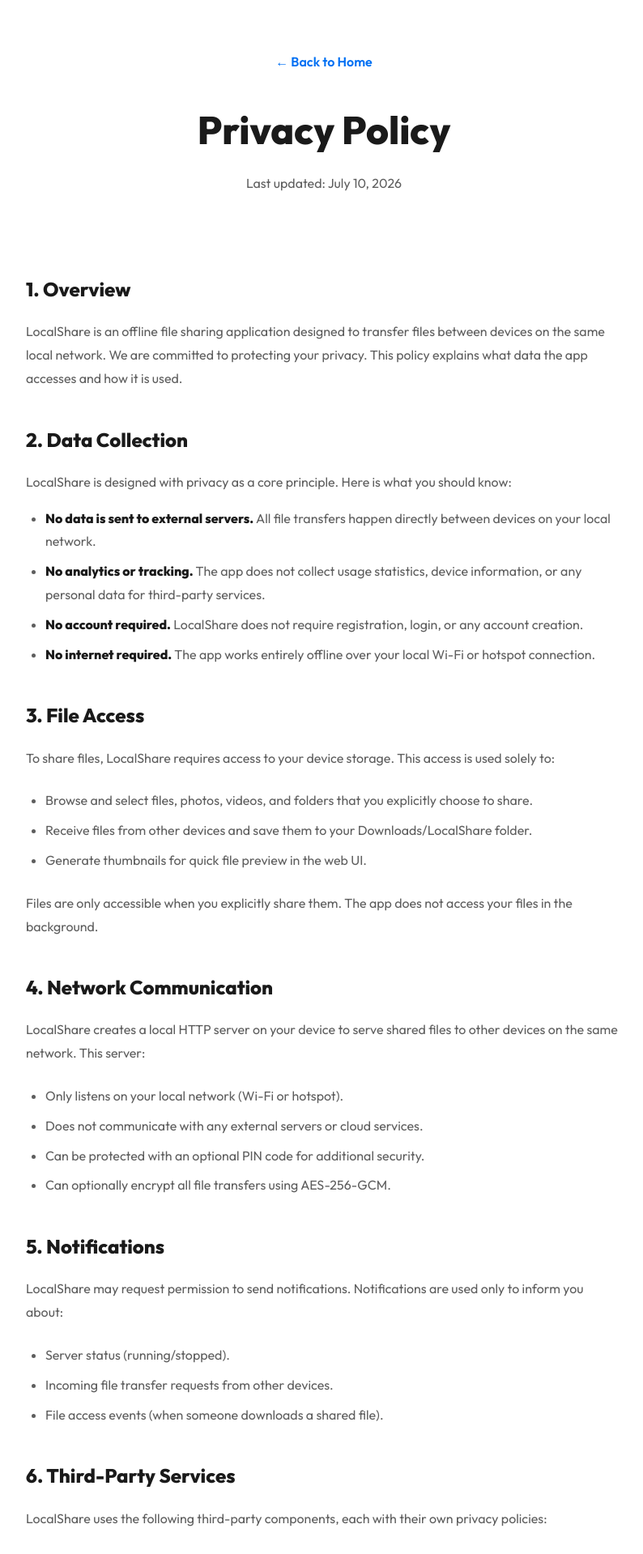
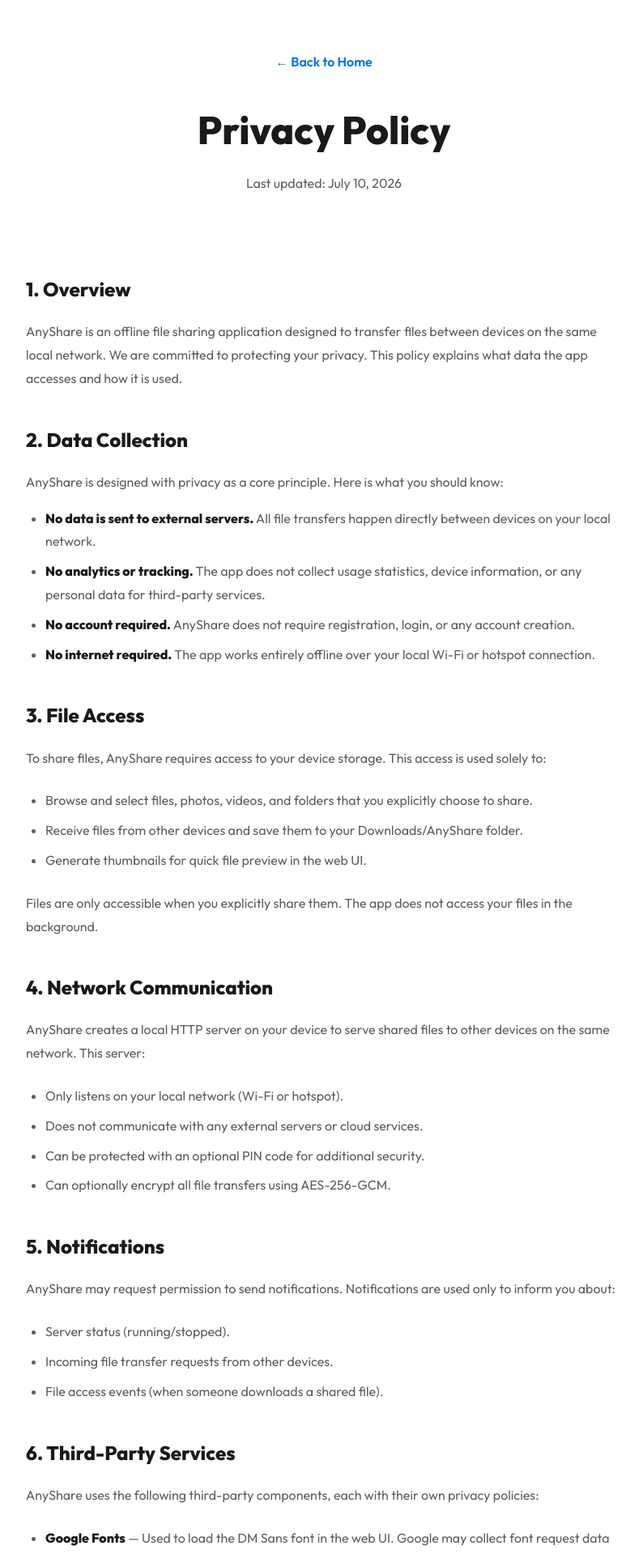
Before and after one commit to Kaifazad/AnyShare, a Next.js app in the folder website/: page /privacy in a window 1280 px wide. Shown: the top 1919 px of the page at 81% size, without its empty margins (240-1034 px from the left). Built offline with nearby package versions, Linux system fonts and the light colour scheme.

Commit message:
chore(website): update references to AnyShare and Apache 2.0 license, update favicon

```diff
--- a/website/src/app/layout.js
+++ b/website/src/app/layout.js
@@ -1,9 +1,9 @@
 import "./globals.css";
 
 export const metadata = {
-  title: "LocalShare | AirDrop for Everything",
+  title: "AnyShare | AirDrop for Everything",
   description: "A beautifully crafted, blazing-fast, and deeply integrated offline file sharing app for Android.",
-  keywords: "file sharing, android, offline, jetpack compose, localshare",
+  keywords: "file sharing, android, offline, jetpack compose, anyshare",
 };
 
 export default function RootLayout({ children }) {
--- a/website/src/app/privacy/page.js
+++ b/website/src/app/privacy/page.js
@@ -2,8 +2,8 @@ import styles from "../page.module.css";
 import Link from "next/link";
 
 export const metadata = {
-  title: "Privacy Policy | LocalShare",
-  description: "Privacy Policy for LocalShare - Offline file sharing app for Android.",
+  title: "Privacy Policy | AnyShare",
+  description: "Privacy Policy for AnyShare - Offline file sharing app for Android.",
 };
 
 export default function PrivacyPolicy() {
@@ -21,25 +21,25 @@ export default function PrivacyPolicy() {
 
           <h2 style={{ fontSize: "1.5rem", fontWeight: 700, color: "var(--foreground)", marginBottom: "1rem", marginTop: "2.5rem" }}>1. Overview</h2>
           <p style={{ marginBottom: "1.5rem" }}>
-            LocalShare is an offline file sharing application designed to transfer files between devices on the same local network. We are committed to protecting your privacy. This policy explains what data the app accesses and how it is used.
+            AnyShare is an offline file sharing application designed to transfer files between devices on the same local network. We are committed to protecting your privacy. This policy explains what data the app accesses and how it is used.
           </p>
 
           <h2 style={{ fontSize: "1.5rem", fontWeight: 700, color: "var(--foreground)", marginBottom: "1rem", marginTop: "2.5rem" }}>2. Data Collection</h2>
-          <p style={{ marginBottom: "1rem" }}>LocalShare is designed with privacy as a core principle. Here is what you should know:</p>
+          <p style={{ marginBottom: "1rem" }}>AnyShare is designed with privacy as a core principle. Here is what you should know:</p>
           <ul style={{ marginBottom: "1.5rem", paddingLeft: "1.5rem" }}>
             <li style={{ marginBottom: "0.5rem" }}><strong style={{ color: "var(--foreground)" }}>No data is sent to external servers.</strong> All file transfers happen directly between devices on your local network.</li>
             <li style={{ marginBottom: "0.5rem" }}><strong style={{ color: "var(--foreground)" }}>No analytics or tracking.</strong> The app does not collect usage statistics, device information, or any personal data for third-party services.</li>
-            <li style={{ marginBottom: "0.5rem" }}><strong style={{ color: "var(--foreground)" }}>No account required.</strong> LocalShare does not require registration, login, or any account creation.</li>
+            <li style={{ marginBottom: "0.5rem" }}><strong style={{ color: "var(--foreground)" }}>No account required.</strong> AnyShare does not require registration, login, or any account creation.</li>
             <li style={{ marginBottom: "0.5rem" }}><strong style={{ color: "var(--foreground)" }}>No internet required.</strong> The app works entirely offline over your local Wi-Fi or hotspot connection.</li>
           </ul>
 
           <h2 style={{ fontSize: "1.5rem", fontWeight: 700, color: "var(--foreground)", marginBottom: "1rem", marginTop: "2.5rem" }}>3. File Access</h2>
           <p style={{ marginBottom: "1.5rem" }}>
-            To share files, LocalShare requires access to your device storage. This access is used solely to:
+            To share files, AnyShare requires access to your device storage. This access is used solely to:
           </p>
           <ul style={{ marginBottom: "1.5rem", paddingLeft: "1.5rem" }}>
             <li style={{ marginBottom: "0.5rem" }}>Browse and select files, photos, videos, and folders that you explicitly choose to share.</li>
-            <li style={{ marginBottom: "0.5rem" }}>Receive files from other devices and save them to your Downloads/LocalShare folder.</li>
+            <li style={{ marginBottom: "0.5rem" }}>Receive files from other devices and save them to your Downloads/AnyShare folder.</li>
             <li style={{ marginBottom: "0.5rem" }}>Generate thumbnails for quick file preview in the web UI.</li>
           </ul>
           <p style={{ marginBottom: "1.5rem" }}>
@@ -48,7 +48,7 @@ export default function PrivacyPolicy() {
 
           <h2 style={{ fontSize: "1.5rem", fontWeight: 700, color: "var(--foreground)", marginBottom: "1rem", marginTop: "2.5rem" }}>4. Network Communication</h2>
           <p style={{ marginBottom: "1.5rem" }}>
-            LocalShare creates a local HTTP server on your device to serve shared files to other devices on the same network. This server:
+            AnyShare creates a local HTTP server on your device to serve shared files to other devices on the same network. This server:
           </p>
           <ul style={{ marginBottom: "1.5rem", paddingLeft: "1.5rem" }}>
             <li style={{ marginBottom: "0.5rem" }}>Only listens on your local network (Wi-Fi or hotspot).</li>
@@ -59,7 +59,7 @@ export default function PrivacyPolicy() {
 
           <h2 style={{ fontSize: "1.5rem", fontWeight: 700, color: "var(--foreground)", marginBottom: "1rem", marginTop: "2.5rem" }}>5. Notifications</h2>
           <p style={{ marginBottom: "1.5rem" }}>
-            LocalShare may request permission to send notifications. Notifications are used only to inform you about:
+            AnyShare may request permission to send notifications. Notifications are used only to inform you about:
           </p>
           <ul style={{ marginBottom: "1.5rem", paddingLeft: "1.5rem" }}>
             <li style={{ marginBottom: "0.5rem" }}>Server status (running/stopped).</li>
@@ -69,7 +69,7 @@ export default function PrivacyPolicy() {
 
           <h2 style={{ fontSize: "1.5rem", fontWeight: 700, color: "var(--foreground)", marginBottom: "1rem", marginTop: "2.5rem" }}>6. Third-Party Services</h2>
           <p style={{ marginBottom: "1.5rem" }}>
-            LocalShare uses the following third-party components, each with their own privacy policies:
+            AnyShare uses the following third-party components, each with their own privacy policies:
           </p>
           <ul style={{ marginBottom: "1.5rem", paddingLeft: "1.5rem" }}>
             <li style={{ marginBottom: "0.5rem" }}><strong style={{ color: "var(--foreground)" }}>Google Fonts</strong> &mdash; Used to load the DM Sans font in the web UI. Google may collect font request data per their privacy policy.</li>
@@ -83,7 +83,7 @@ export default function PrivacyPolicy() {
 
           <h2 style={{ fontSize: "1.5rem", fontWeight: 700, color: "var(--foreground)", marginBottom: "1rem", marginTop: "2.5rem" }}>8. Children&apos;s Privacy</h2>
           <p style={{ marginBottom: "1.5rem" }}>
-            LocalShare is not directed at children under 13. We do not knowingly collect personal information from children.
+            AnyShare is not directed at children under 13. We do not knowingly collect personal information from children.
           </p>
 
           <h2 style={{ fontSize: "1.5rem", fontWeight: 700, color: "var(--foreground)", marginBottom: "1rem", marginTop: "2.5rem" }}>9. Changes to This Policy</h2>
@@ -105,7 +105,7 @@ export default function PrivacyPolicy() {
           <Link href="/privacy">Privacy Policy</Link>
           <a href="https://github.com/Kaifazad/AnyShare" target="_blank" rel="noopener noreferrer">GitHub</a>
         </div>
-        <p>&copy; {new Date().getFullYear()} Developed by <a href="https://kaifazad.in" target="_blank" rel="noopener noreferrer" style={{textDecoration: 'underline', color: 'var(--foreground)'}}>Kaif Azad</a>. Open Source under the MIT License.</p>
+        <p>&copy; {new Date().getFullYear()} Developed by <a href="https://kaifazad.in" target="_blank" rel="noopener noreferrer" style={{textDecoration: 'underline', color: 'var(--foreground)'}}>Kaif Azad</a>. Open Source under the Apache License 2.0.</p>
       </footer>
     </div>
   );
```
Also changed, not shown: website/src/app/page.js (+6 -6 lines).
